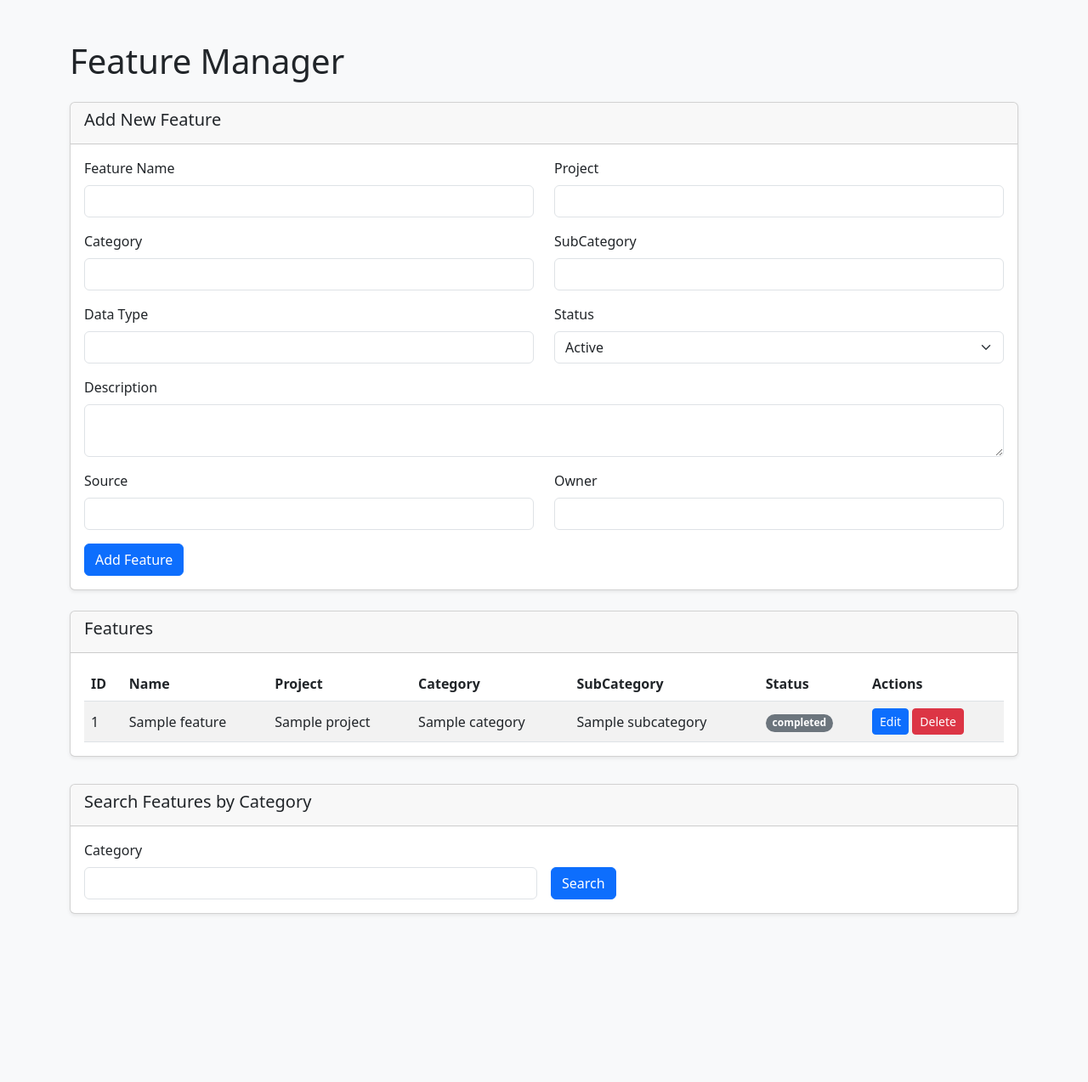
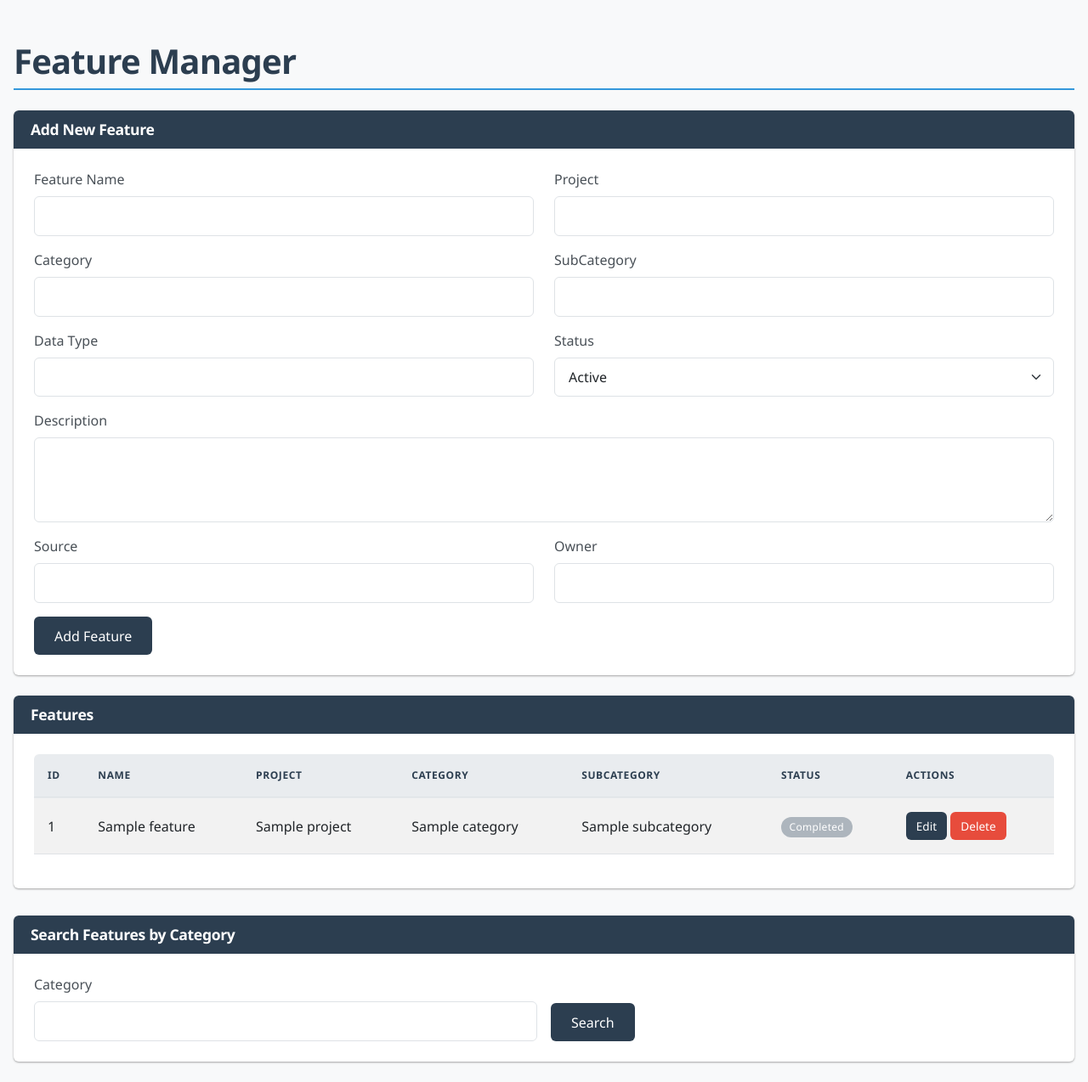
Before and after one commit to loneshark99/FeaturesPortal, a Flask app: template task_manager/templates/index.html in a window 1280 px wide. Shown: the whole page at 85% size. Before the commit the page ends 1077 px from the top, so only its background shows below. Run offline with Flask 2, Linux system fonts and the light colour scheme; the template is opened without the code that fills it: most values are stand-ins (such as "Sample title", 1, 10 or a date in 2020).

Commit message:
update css

```diff
--- a/task_manager/static/style.css
+++ b/task_manager/static/style.css
@@ -1,16 +1,268 @@
-body {
-    background-color: #f8f9fa;
+:root {
+    /* Color Palette */
+    --primary: #2c3e50;
+    --primary-light: #3498db;
+    --accent: #16a085;
+    --accent-light: #1abc9c;
+    --danger: #e74c3c;
+    --warning: #f39c12;
+    --success: #27ae60;
+    --light: #ecf0f1;
+    --dark: #2c3e50;
+    --gray-100: #f8f9fa;
+    --gray-200: #e9ecef;
+    --gray-300: #dee2e6;
+    --gray-400: #ced4da;
+    --gray-500: #adb5bd;
+    --gray-700: #495057;
+    --gray-900: #212529;
+
+    /* Typography */
+    --font-primary: 'Segoe UI', system-ui, -apple-system, sans-serif;
+
+    /* Shadows */
+    --shadow-sm: 0 1px 3px rgba(0,0,0,0.12), 0 1px 2px rgba(0,0,0,0.24);
+    --shadow-md: 0 4px 6px rgba(0,0,0,0.1), 0 1px 3px rgba(0,0,0,0.08);
+    --shadow-lg: 0 10px 15px rgba(0,0,0,0.1), 0 4px 6px rgba(0,0,0,0.05);
+
+    /* Borders */
+    --border-radius: 0.375rem;
   }
 
+  /* Global Styles */
+  body {
+    font-family: var(--font-primary);
+    background-color: var(--gray-100);
+    color: var(--gray-900);
+    line-height: 1.5;
+  }
+
+  .container {
+    max-width: 1280px;
+    padding: 0 1rem;
+  }
+
+  h1, h2, h3, h4, h5, h6 {
+    color: var(--primary);
+    font-weight: 600;
+    letter-spacing: -0.02em;
+  }
+
+  /* Header */
+  h1.mb-4 {
+    padding-bottom: 0.5rem;
+    border-bottom: 2px solid var(--primary-light);
+    margin-bottom: 1.5rem !important;
+  }
+
+  /* Cards */
   .card {
-    box-shadow: 0 0.125rem 0.25rem rgba(0, 0, 0, 0.075);
+    border: none;
+    border-radius: var(--border-radius);
+    box-shadow: var(--shadow-sm);
+    transition: box-shadow 0.3s ease;
+    overflow: hidden;
     margin-bottom: 2rem;
   }
 
+  .card:hover {
+    box-shadow: var(--shadow-md);
+  }
+
+  .card-header {
+    background-color: var(--primary);
+    color: white;
+    font-weight: 500;
+    padding: 0.75rem 1.25rem;
+    border-bottom: none;
+  }
+
+  .card-header h5 {
+    color: white;
+    margin: 0;
+    font-size: 1.1rem;
+  }
+
+  .card-body {
+    padding: 1.5rem;
+  }
+
+  /* Form Controls */
+  .form-label {
+    font-weight: 500;
+    color: var(--gray-700);
+  }
+
+  .form-control, .form-select {
+    border-radius: var(--border-radius);
+    border: 1px solid var(--gray-300);
+    padding: 0.65rem 1rem;
+    transition: all 0.2s ease-in-out;
+    background-color: white;
+  }
+
+  .form-control:focus, .form-select:focus {
+    border-color: var(--primary-light);
+    box-shadow: 0 0 0 0.2rem rgba(52, 152, 219, 0.25);
+  }
+
+  textarea.form-control {
+    min-height: 100px;
+  }
+
+  /* Buttons */
+  .btn {
+    border-radius: var(--border-radius);
+    font-weight: 500;
+    padding: 0.65rem 1.5rem;
+    transition: all 0.2s ease;
+    border: none;
+  }
+
+  .btn-primary {
+    background-color: var(--primary);
+    color: white;
+  }
+
+  .btn-primary:hover {
+    background-color: var(--primary-light);
+    transform: translateY(-1px);
+  }
+
+  .btn-danger {
+    background-color: var(--danger);
+  }
+
+  .btn-sm {
+    padding: 0.4rem 0.75rem;
+    font-size: 0.85rem;
+  }
+
+  /* Tables */
   .table {
-    margin-bottom: 0;
+    border-collapse: separate;
+    border-spacing: 0;
+  }
+
+  .table th {
+    background-color: var(--gray-200);
+    color: var(--primary);
+    font-weight: 600;
+    text-transform: uppercase;
+    font-size: 0.75rem;
+    letter-spacing: 0.05em;
+    padding: 1rem;
   }
 
   .table td {
+    padding: 1rem;
     vertical-align: middle;
+    border-top: 1px solid var(--gray-200);
   }
+
+  .table-striped tbody tr:nth-of-type(odd) {
+    background-color: rgba(0,0,0,0.02);
+  }
+
+  .table-responsive {
+    border-radius: var(--border-radius);
+    overflow: hidden;
+  }
+
+  /* Badges */
+  .badge {
+    font-weight: 500;
+    padding: 0.5em 0.8em;
+    border-radius: 30px;
+    letter-spacing: 0.025em;
+    text-transform: capitalize;
+  }
+
+  .bg-success {
+    background-color: var(--success) !important;
+  }
+
+  .bg-warning {
+    background-color: var(--warning) !important;
+  }
+
+  .bg-secondary {
+    background-color: var(--gray-500) !important;
+  }
+
+  /* Modals */
+  .modal-content {
+    border-radius: var(--border-radius);
+    border: none;
+    box-shadow: var(--shadow-lg);
+  }
+
+  .modal-header {
+    background-color: var(--primary);
+    color: white;
+    border-bottom: none;
+    padding: 1rem 1.5rem;
+  }
+
+  .modal-title {
+    color: white;
+    font-weight: 500;
+  }
+
+  .modal-body {
+    padding: 1.5rem;
+  }
+
+  .btn-close {
+    filter: invert(1) grayscale(100%) brightness(200%);
+  }
+
+  /* Alerts */
+  .alert {
+    border-radius: var(--border-radius);
+    border: none;
+    box-shadow: var(--shadow-sm);
+  }
+
+  .alert-info {
+    background-color: rgba(52, 152, 219, 0.1);
+    border-left: 4px solid var(--primary-light);
+    color: var(--primary);
+  }
+
+  /* Datalists */
+  datalist {
+    display: none;
+  }
+
+  /* Responsive Adjustments */
+  @media (max-width: 768px) {
+    .container {
+      padding: 0 0.5rem;
+    }
+
+    .card-body {
+      padding: 1.25rem;
+    }
+
+    .table th, .table td {
+      padding: 0.75rem;
+    }
+  }
+
+  /* Search Form Highlight */
+  .card-header h5 {
+    display: flex;
+    align-items: center;
+  }
+
+  .card-header h5:has(+ .card-body form[action*="search"]):before {
+    content: "🔍";
+    margin-right: 0.5rem;
+  }
+
+  /* Button Groups */
+  .btn-group-actions {
+    display: flex;
+    gap: 0.5rem;
+  }
```
Lines whose indentation alone changed are shown as unchanged.
